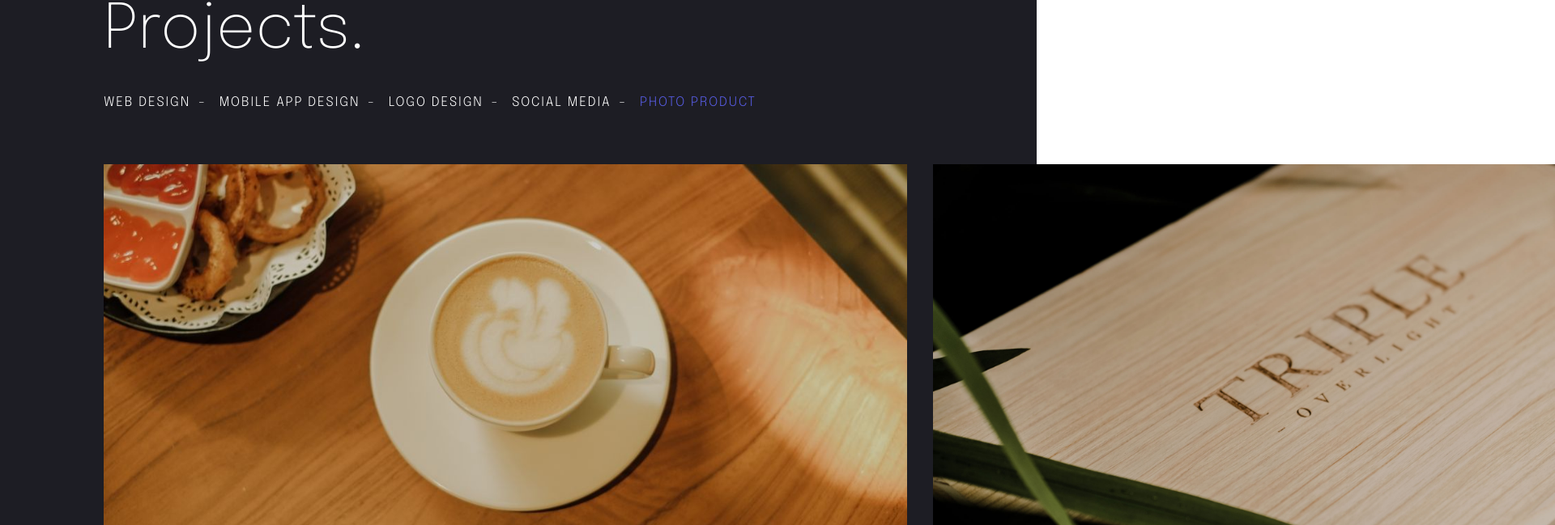
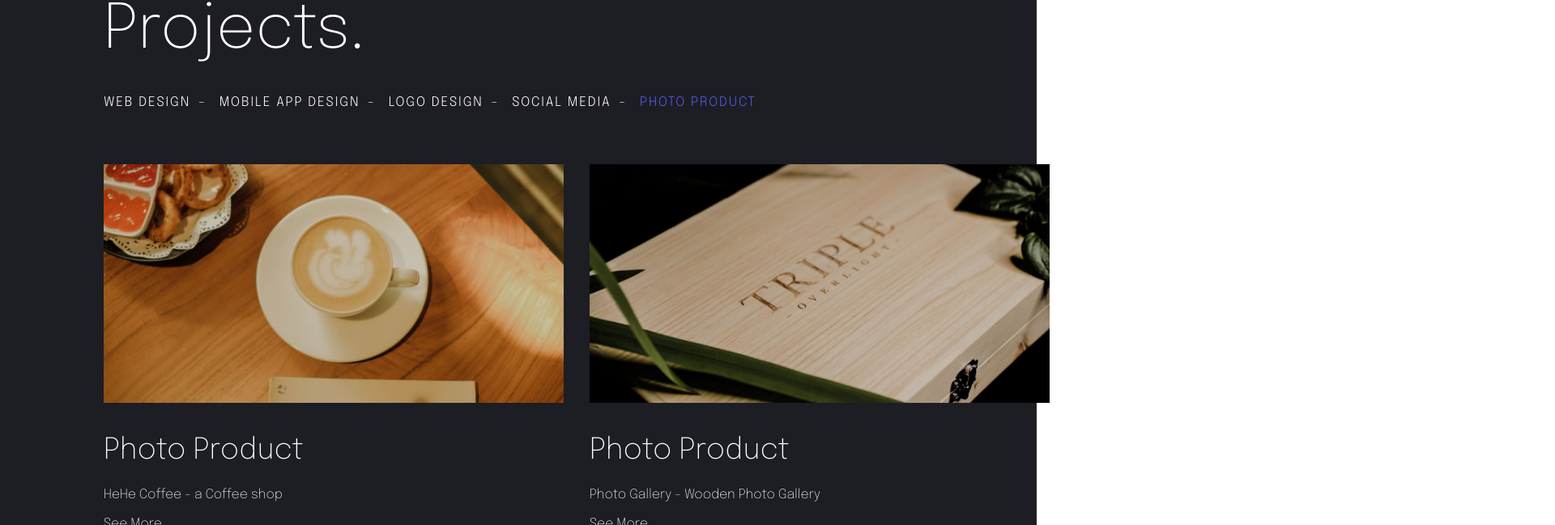
Before and after one commit to hprasetyou/meridia, a Nuxt app: page / in a window 1280 px wide. Shown: the part 1987-2636 px from the top of the page at 81% size, 1920 px wide, since content can reach past the window. Built offline with nearby package versions, Linux system fonts and the light colour scheme; what vue-smooth-scrollbar would draw is missing.

Commit message:
set size our projects

```diff
--- a/components/pageSection/OurProjects.vue
+++ b/components/pageSection/OurProjects.vue
@@ -20,6 +20,7 @@
           </div>
         </div>
         <client-only v-else>
+          <div style="max-width: 600px">
             <carousel :navigate-to="carouselIndex" :per-page="1" :loop="true" :pagination-enabled="false">
               <slide v-for="(item, i) in currentService.works" :key="i">
                 <div class="xl:pr-8 font-extra-light" @click="carouselIndex = i">
@@ -38,6 +39,7 @@
                 </div>
               </slide>
             </carousel>
+          </div>
         </client-only>
       </template>
     </div>
```
Lines whose indentation alone changed are shown as unchanged.
